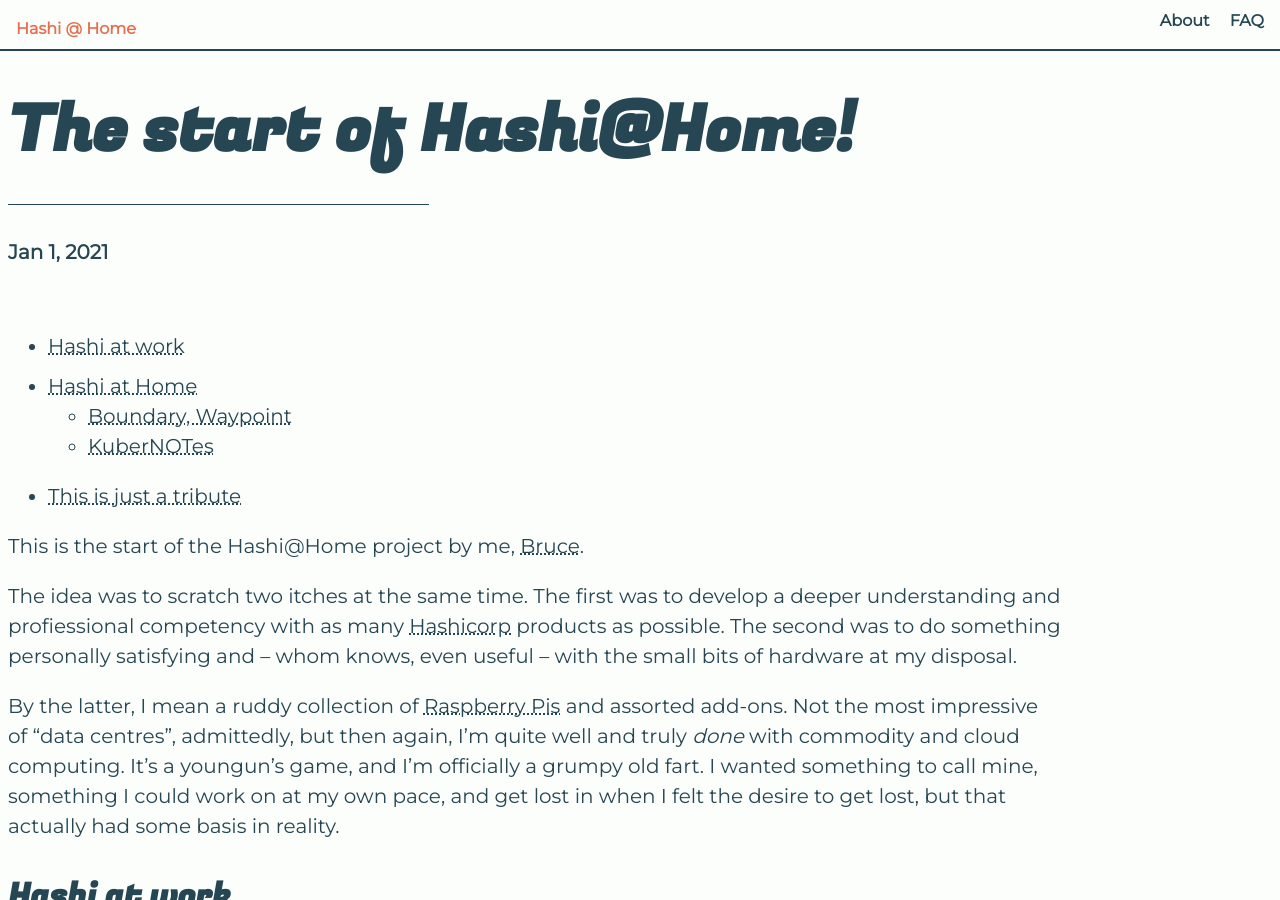
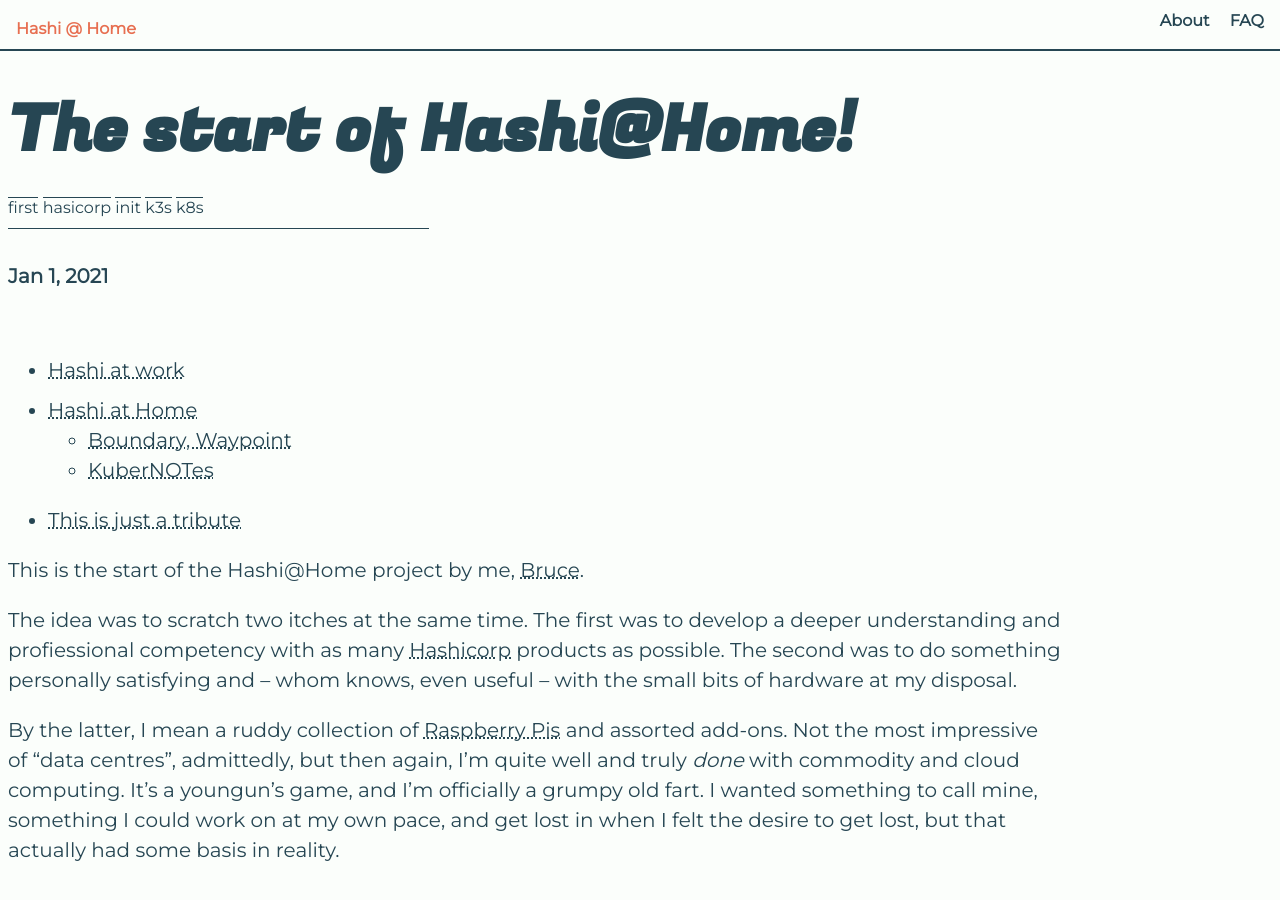
Before and after one commit to brucellino/hashiatho.me, a Jekyll site: the page built from _posts/2021-01-05-welcome.md, in a window 1280 px wide and 900 px high. Built offline with Jekyll 4.4.1, drawn with Linux system fonts in a browser that asks for light colours.

Commit message:
update posts
Signed-off-by: Bruce Becker <brucellino@gmail.com>

```diff
--- a/_posts/2021-01-05-welcome.md
+++ b/_posts/2021-01-05-welcome.md
@@ -2,6 +2,12 @@
 layout: post
 title: "The start of Hashi@Home!"
 date: 2021-01-01 17:23:34 +0100
+tags:
+  - first
+  - init
+  - k3s
+  - k8s
+  - hasicorp
 categories:
   - blog
 ---
```
Also changed, not shown: _posts/2020-12-28-piconsul.md (+6 -1 lines), assets/img/ansible.svg (added), assets/img/raspberry-pi-seeklogo.com.svg (added).
